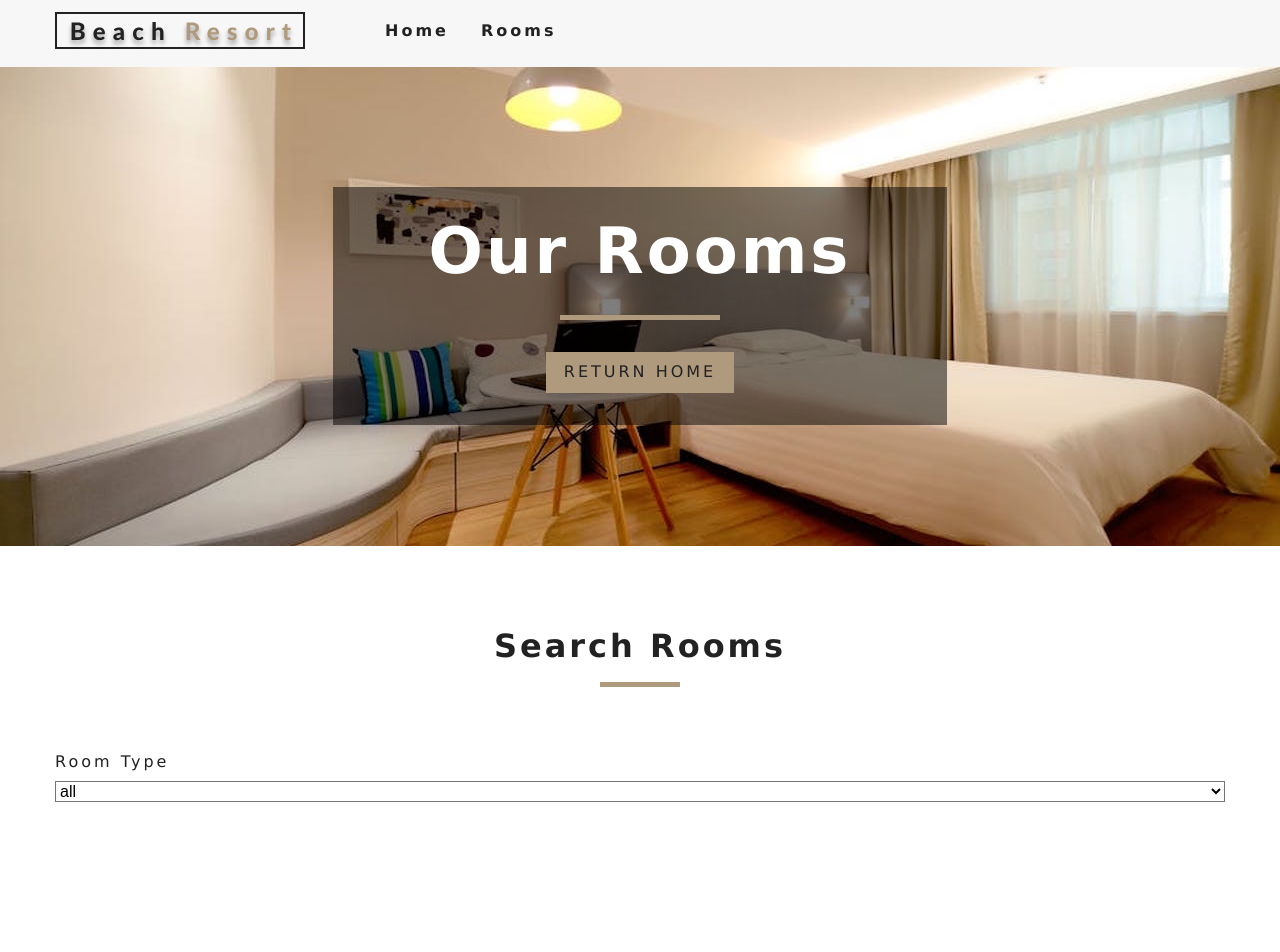
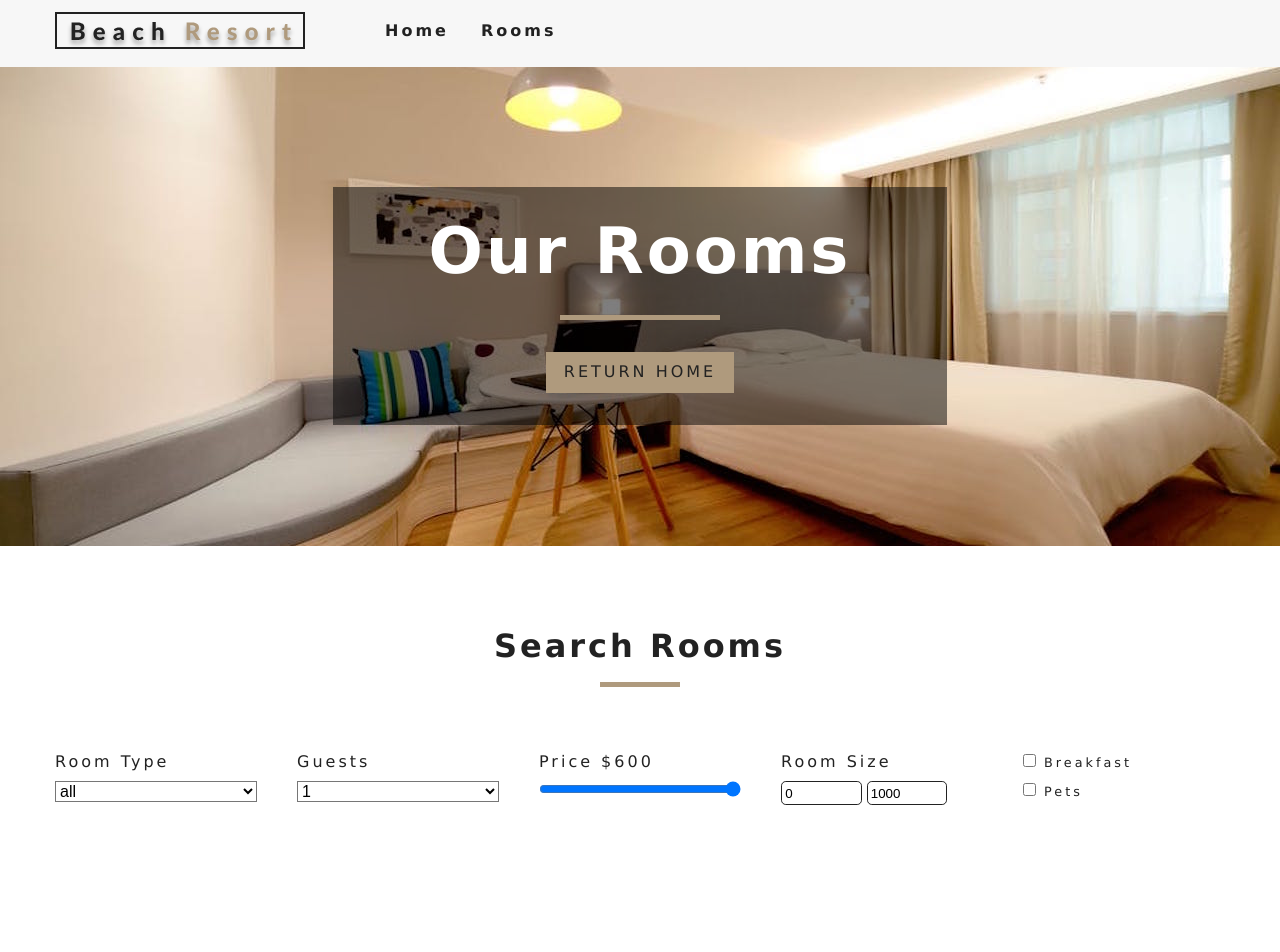
Before and after one commit to alshafi834/React-Resort-App, a React (Create React App) app: page /rooms in a window 1280 px wide. Shown: the top 952 px of the page. Built offline with nearby package versions, Linux system fonts and the light colour scheme.

Commit message:
project is done in local

```diff
--- a/src/components/RoomsFilter.js
+++ b/src/components/RoomsFilter.js
@@ -37,6 +37,15 @@
     );
   });
 
+  let people = getUnique(rooms, "capacity");
+  people = people.map((item, index) => {
+    return (
+      <option key={index} value={item}>
+        {item}
+      </option>
+    );
+  });
+
   return (
     <section className="filter-container">
       <Title title="Search Rooms" />
@@ -53,6 +62,74 @@
             {types}
           </select>
         </div>
+        <div className="form-group">
+          <label htmlFor="capacity">Guests</label>
+          <select
+            name="capacity"
+            id="capacity"
+            value={capacity}
+            className="form-control"
+            onChange={handleChange}
+          >
+            {people}
+          </select>
+        </div>
+        <div className="form-group">
+          <label htmlFor="price">Price ${price}</label>
+          <input
+            type="range"
+            name="price"
+            min={minPrice}
+            max={maxPrice}
+            id="price"
+            value={price}
+            onChange={handleChange}
+            className="form-control"
+          />
+        </div>
+        <div className="form-group">
+          <label htmlFor="size">Room Size</label>
+          <div className="size-inputs">
+            <input
+              type="number"
+              name="minSize"
+              id="size"
+              value={minSize}
+              onChange={handleChange}
+              className="size-input"
+            />
+            <input
+              type="number"
+              name="maxSize"
+              id="size"
+              value={maxSize}
+              onChange={handleChange}
+              className="size-input"
+            />
+          </div>
+        </div>
+        <div className="form-group">
+          <div className="single-extra">
+            <input
+              type="checkbox"
+              name="breakfast"
+              id="breakfast"
+              checked={breakfast}
+              onChange={handleChange}
+            />
+            <label htmlFor="breakfast">Breakfast</label>
+          </div>
+          <div className="single-extra">
+            <input
+              type="checkbox"
+              name="pets"
+              id="pets"
+              checked={pets}
+              onChange={handleChange}
+            />
+            <label htmlFor="pets">Pets</label>
+          </div>
+        </div>
       </form>
     </section>
   );
--- a/src/context.js
+++ b/src/context.js
@@ -54,14 +54,65 @@
   };
 
   handleChange = event => {
-    const type = event.target.type;
+    const target = event.target;
+    const value = target.type === "checkbox" ? target.checked : target.value;
     const name = event.target.name;
-    const value = event.target.value;
-    console.log(type, name, value);
+    this.setState(
+      {
+        [name]: value
+      },
+      this.filterRooms
+    );
   };
 
   filterRooms = () => {
-    console.log("hello");
+    let {
+      rooms,
+      type,
+      capacity,
+      price,
+      minSize,
+      maxSize,
+      breakfast,
+      pets
+    } = this.state;
+
+    //To filter the rooms
+    let tempRooms = [...rooms];
+
+    if (type !== "all") {
+      tempRooms = tempRooms.filter(room => room.type === type);
+    }
+
+    //To filter the capacity
+    capacity = parseInt(capacity);
+    if (capacity !== 1) {
+      tempRooms = tempRooms.filter(room => room.capacity >= capacity);
+    }
+
+    //To filter the price
+    price = parseInt(price);
+    tempRooms = tempRooms.filter(room => room.price <= price);
+
+    //To filter the room size
+    tempRooms = tempRooms.filter(
+      room => room.size >= minSize && room.size <= maxSize
+    );
+
+    //To filter the breakfast
+    if (breakfast) {
+      tempRooms = tempRooms.filter(room => room.breakfast === true);
+    }
+
+    //To filter the pets
+    if (pets) {
+      tempRooms = tempRooms.filter(room => room.pets === true);
+    }
+
+    //change state
+    this.setState({
+      sortedRooms: tempRooms
+    });
   };
 
   render() {
```
